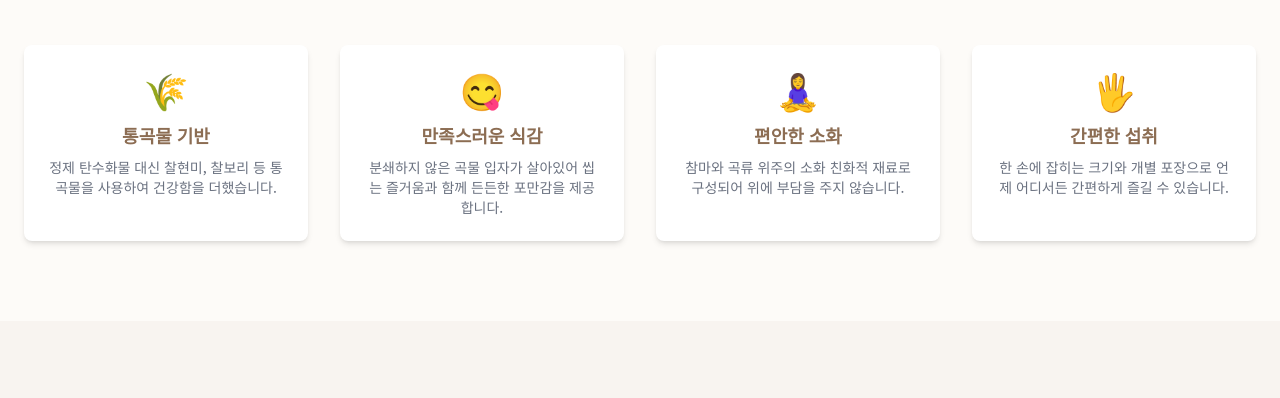
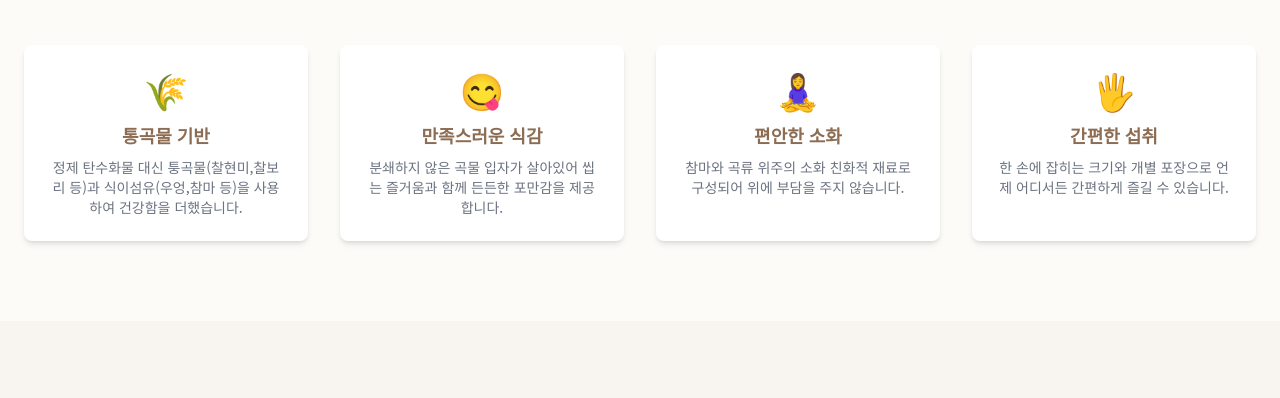
Before and after one commit to mnllab/nutrilab, a plain HTML site: page product.html in a window 1280 px wide. Shown: the part 683-1081 px from the top of the page. Drawn offline with nearby package versions, Linux system fonts and the light colour scheme.

Commit message:
Update product.html

```diff
--- a/product.html
+++ b/product.html
@@ -82,7 +82,7 @@
                     <div class="bg-white p-6 rounded-lg shadow-md hover:shadow-xl transition-shadow text-center">
                         <div class="text-4xl mb-3">🌾</div>
                         <h3 class="font-semibold text-lg text-[#8C6D53]">통곡물 기반</h3>
-                        <p class="mt-2 text-sm text-gray-500">정제 탄수화물 대신 찰현미, 찰보리 등 통곡물을 사용하여 건강함을 더했습니다.</p>
+                        <p class="mt-2 text-sm text-gray-500">정제 탄수화물 대신 퉁곡물(찰현미,찰보리 등)과 식이섬유(우엉,참마 등)을 사용하여 건강함을 더했습니다.</p>
                     </div>
                     <div class="bg-white p-6 rounded-lg shadow-md hover:shadow-xl transition-shadow text-center">
                         <div class="text-4xl mb-3">😋</div>
```
